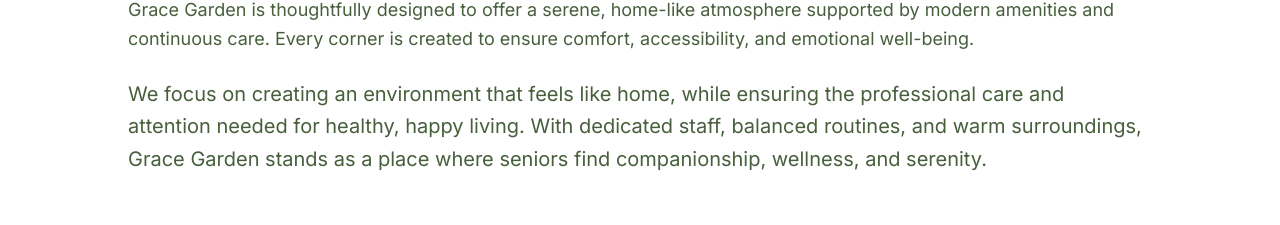
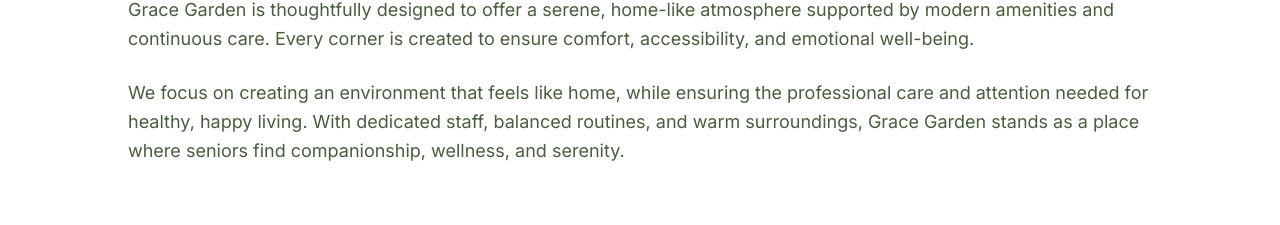
Before and after one commit to sreenathmos/gracegarden, a React (Vite) app: page / in a window 1280 px wide. Shown: the part 885-1110 px from the top of the page. Built offline with nearby package versions, Linux system fonts and the light colour scheme.

Commit message:
Adjust text size in AboutSection component
Changed text size class from 'text-xl' to 'text-lg' for better readability.

```diff
--- a/src/components/AboutSection.tsx
+++ b/src/components/AboutSection.tsx
@@ -20,7 +20,7 @@ const AboutSection = () => {
               Every corner is created to ensure comfort, accessibility, and emotional well-being.
             </p>
 
-            <p className="text-xl text-sage-700 leading-relaxed">
+            <p className="text-lg text-sage-700 leading-relaxed">
               We focus on creating an environment that feels like home, while ensuring the professional
               care and attention needed for healthy, happy living.
               With dedicated staff, balanced routines, and warm surroundings,
```
